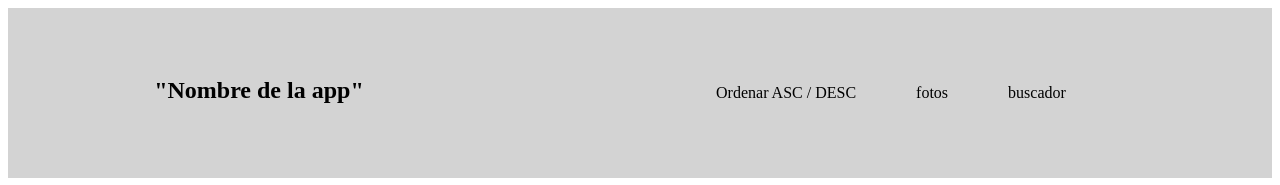
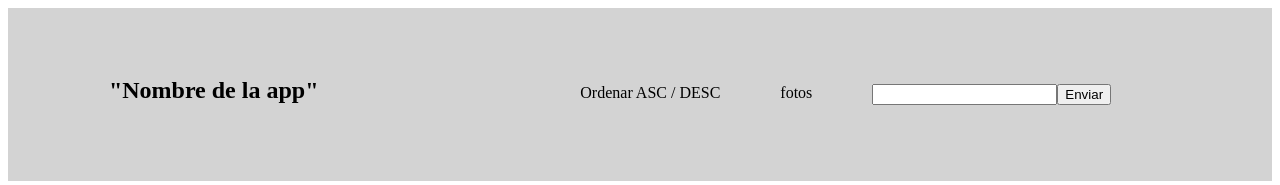
Before and after one commit to melaniedegiusti/Programacion3, a React (Create React App) app: page / in a window 1280 px wide. Shown: the top 185 px of the page. Built offline with nearby package versions, Linux system fonts and the light colour scheme; no server answers.

Commit message:
Principio de Buscador

```diff
--- /dev/null
+++ b/src/components/Buscador/Buscador.js
@@ -0,0 +1,45 @@
+import react, {Component} from  'react';
+
+class Buscador extends Component {
+    constructor(props){
+        super(props);
+        this.state  = {value:''};
+
+    }
+    enviarSubmit(evt) {
+        evt.preventDefault();
+        console.log(this.state.value)
+      }
+
+    controlCambios(evt){
+        this.setState(
+           { value: evt.target.value, }
+        );
+        console.log(this.state.value)
+    }
+    actualizar(props) {
+        let resultados = props.filter(function(value){
+            return this.props.datosPelicula.title = value;
+        })
+        console.log(resultados)
+    }
+
+    render(){
+        return(
+            <>
+            <form onSubmit={(evt)=> this.enviarSubmit(evt) && this.actualizar()}>
+                <label></label>
+                <input
+                type="text"
+                name="busqueda"
+                onChange={((evt)=> this.controlCambios(evt))}
+                value={this.state.value}>
+                </input>
+                <button type="submit">Enviar</button>
+            </form>
+            </>
+        );
+    }
+}
+
+export default Buscador;
--- a/src/components/Topbar/Topbar.js
+++ b/src/components/Topbar/Topbar.js
@@ -1,5 +1,6 @@
 import React from 'react';
-import './topbar.css';
+import './topbar.css'
+import Buscador from '../Buscador/Buscador';
 
 function Topbar(){
     return(
@@ -12,7 +13,7 @@ function Topbar(){
                     fotos
                 </p>
                 <p>
-                    buscador
+                    <Buscador />
                 </p>
             </div>
         </nav>
```
